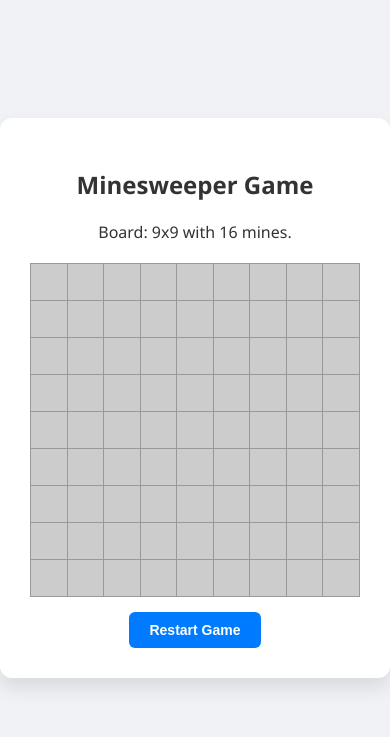
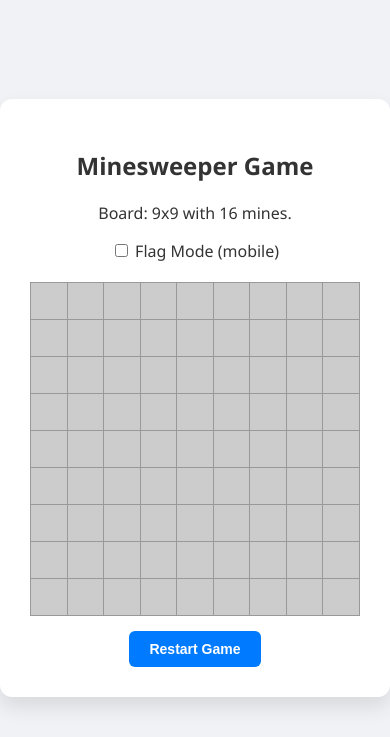
Before and after one commit to ArchooD2/MinesweeperOnline, a Flask app: page /game in a window 390 px wide. Shown: the part 64-801 px from the top of the page. Run offline with Flask 3, Linux system fonts and the light colour scheme; the visitor is signed in with stand-in values (Sample User, id 1); data comes from the database, SQL or seed files in the repository.

Commit message:
Add flag mode toggle for mobile in game interface; Update cell click handling to support flag mode.

```diff
--- a/static/minesweeper.js
+++ b/static/minesweeper.js
@@ -4,6 +4,7 @@ let revealed = [];
 let flagged = [];
 let firstClick = true;
 let gameOver = false;
+let flagMode = false;
 
 function initGame() {
     // Initialize the revealed and flagged status arrays
@@ -144,6 +145,11 @@ function handleCellClick(event) {
             }
         }
         return; // Don't do normal reveal again if already revealed
+    }
+
+    if (flagMode) {
+        handleCellRightClick(event);  // Treat tap as flag
+        return;
     }
 
     if (board[r][c]) {
--- a/templates/game.html
+++ b/templates/game.html
@@ -2,6 +2,9 @@
 {% block content %}
 <h2>Minesweeper Game</h2>
 <p>Board: {{ board_size }}x{{ board_size }} with {{ mines }} mines.</p>
+<label>
+  <input type="checkbox" id="flag-mode-toggle"> Flag Mode (mobile)
+</label>
 <div id="game-container"></div>
 <button id="reset-btn">Restart Game</button>
 
```
